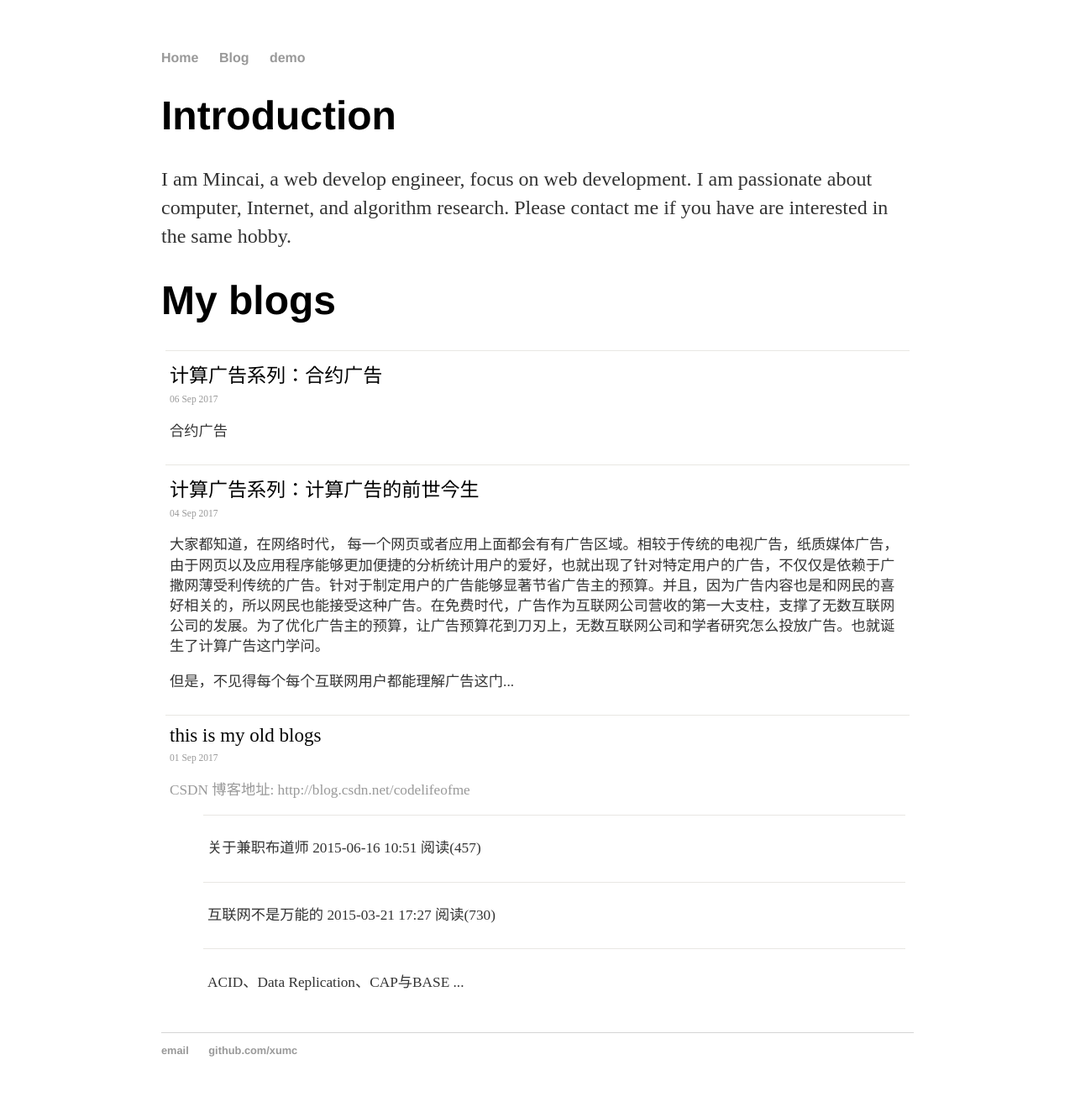
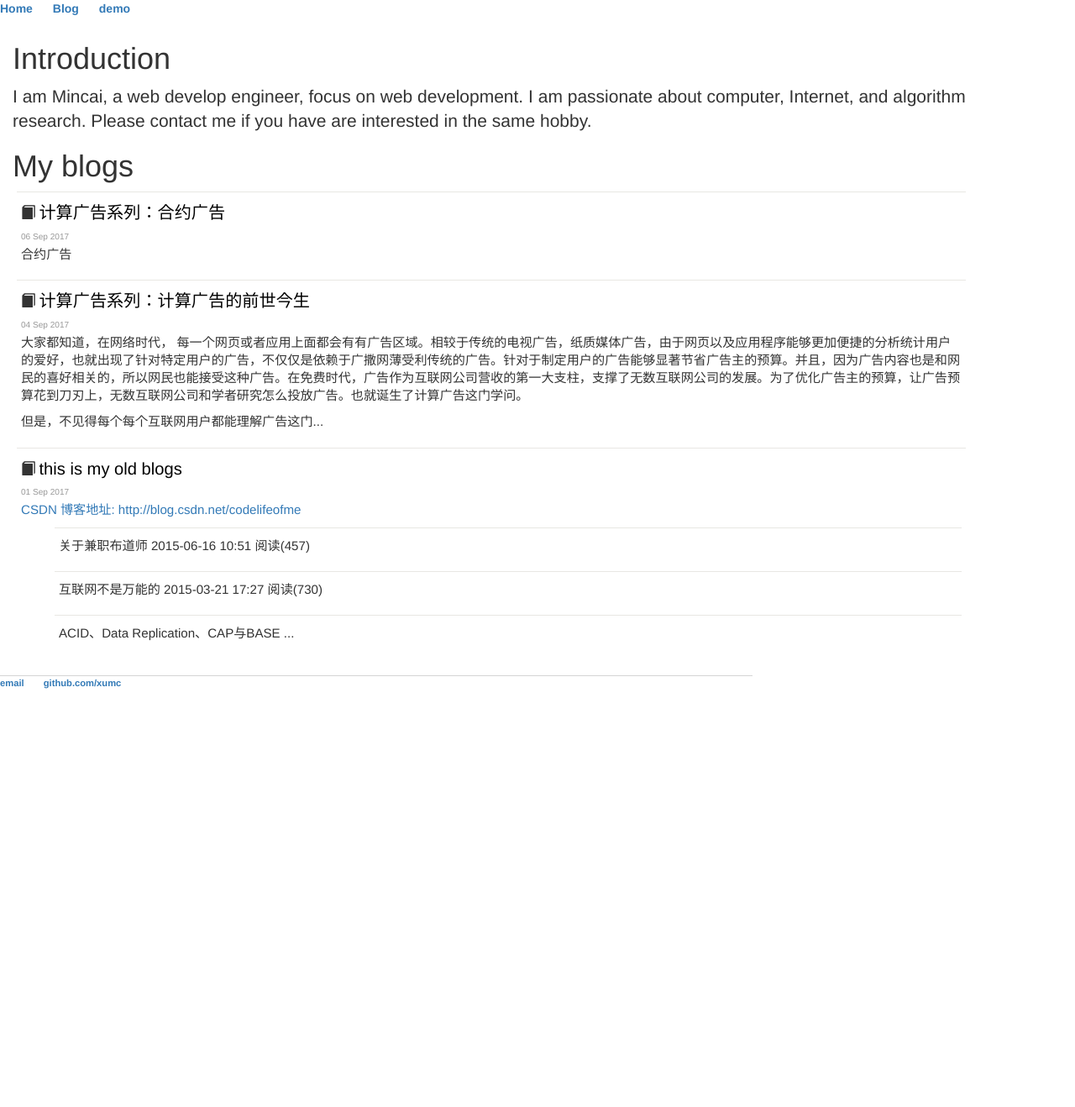
Before and after one commit to xumc/xumc.github.io, a Jekyll site: the page built from index.html, in a window 1280 px wide. Shown: the whole page at 84% size. Built offline with Jekyll 4.4.1, drawn with Linux system fonts in a browser that asks for light colours; the list of posts is cut into pages by our own code; after the commit the page ends 900 px from its top, so only the background shows below that.

```diff
--- a/_layouts/default.html
+++ b/_layouts/default.html
@@ -5,6 +5,14 @@
       {% include analytics.html %}
 			<!-- link to main stylesheet -->
 			<link rel="stylesheet" type="text/css" href="/css/main.css">
+			<!-- Latest compiled and minified CSS -->
+			<link rel="stylesheet" href="https://maxcdn.bootstrapcdn.com/bootstrap/3.3.7/css/bootstrap.min.css" integrity="sha384-BVYiiSIFeK1dGmJRAkycuHAHRg32OmUcww7on3RYdg4Va+PmSTsz/K68vbdEjh4u" crossorigin="anonymous">
+
+			<!-- Optional theme -->
+			<link rel="stylesheet" href="https://maxcdn.bootstrapcdn.com/bootstrap/3.3.7/css/bootstrap-theme.min.css" integrity="sha384-rHyoN1iRsVXV4nD0JutlnGaslCJuC7uwjduW9SVrLvRYooPp2bWYgmgJQIXwl/Sp" crossorigin="anonymous">
+
+			<!-- Latest compiled and minified JavaScript -->
+			<script src="https://maxcdn.bootstrapcdn.com/bootstrap/3.3.7/js/bootstrap.min.js" integrity="sha384-Tc5IQib027qvyjSMfHjOMaLkfuWVxZxUPnCJA7l2mCWNIpG9mGCD8wGNIcPD7Txa" crossorigin="anonymous"></script>
 		</head>
 		<body>
 			<nav>
--- a/index.html
+++ b/index.html
@@ -15,6 +15,7 @@
 <ul class="posts">
   {% for post in site.posts %}
     <li>
+        <span class="glyphicon glyphicon-book" aria-hidden="true"></span>
         <a href="{{ post.url }}" title="{{ post.title }}">{{ post.title }}</a>
         <br />
         <span class="date">{{ post.date | date_to_string }}</span>
```
